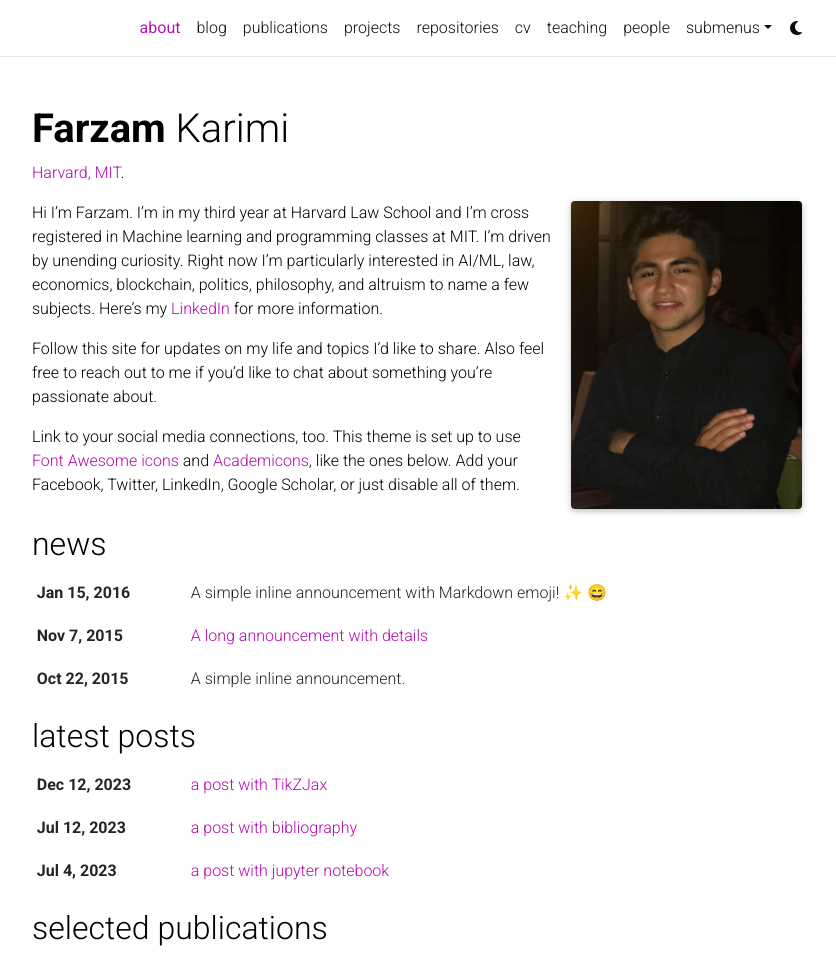
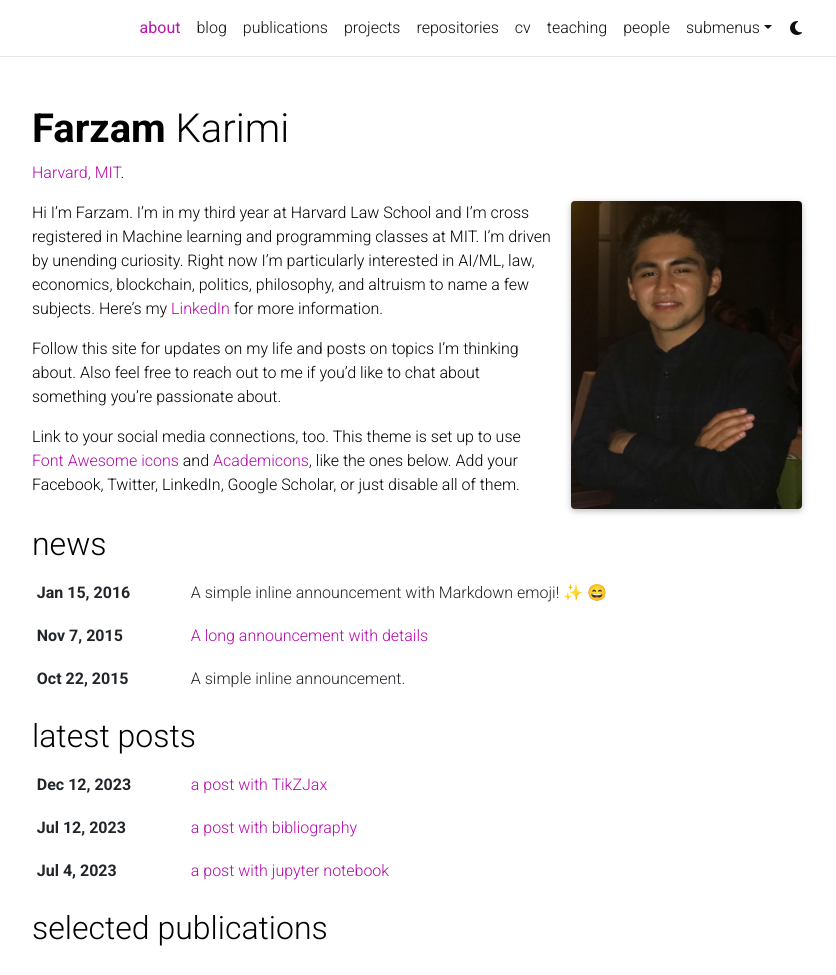
Before and after one commit to karimifarzam/karimifarzam.github.io, a Jekyll site: the page built from _pages/about.md, in a window 1280 px wide and 1264 px high, cut to the strip 0-975 px from the top of the window. Shown: the whole strip, without its empty margins (223-1059 px from the left). Built offline with Jekyll 4.4.1, drawn with Linux system fonts in a browser that asks for light colours; full-size pictures stand in for the smaller copies a plugin makes; emoji names are drawn with the system emoji font; comment, search, counter and statistics services are not loaded; a style sheet for code colours, icons or effects is not loaded.

Commit message:
Update about.md

```diff
--- a/_pages/about.md
+++ b/_pages/about.md
@@ -18,6 +18,6 @@ social: true  # includes social icons at the bottom of the page
 
 Hi I'm Farzam. I'm in my third year at Harvard Law School and I'm cross registered in Machine learning and programming classes at MIT. I'm driven by unending curiosity. Right now I'm particularly interested in AI/ML, law, economics, blockchain, politics, philosophy, and altruism to name a few subjects. Here's my [LinkedIn](https://www.linkedin.com/in/farzamkarimi) for more information.
 
-Follow this site for updates on my life and topics I'd like to share. Also feel free to reach out to me if you'd like to chat about something you're passionate about.
+Follow this site for updates on my life and posts on topics I'm thinking about. Also feel free to reach out to me if you'd like to chat about something you're passionate about.
 
 Link to your social media connections, too. This theme is set up to use [Font Awesome icons](https://fontawesome.com/) and [Academicons](https://jpswalsh.github.io/academicons/), like the ones below. Add your Facebook, Twitter, LinkedIn, Google Scholar, or just disable all of them.
```
